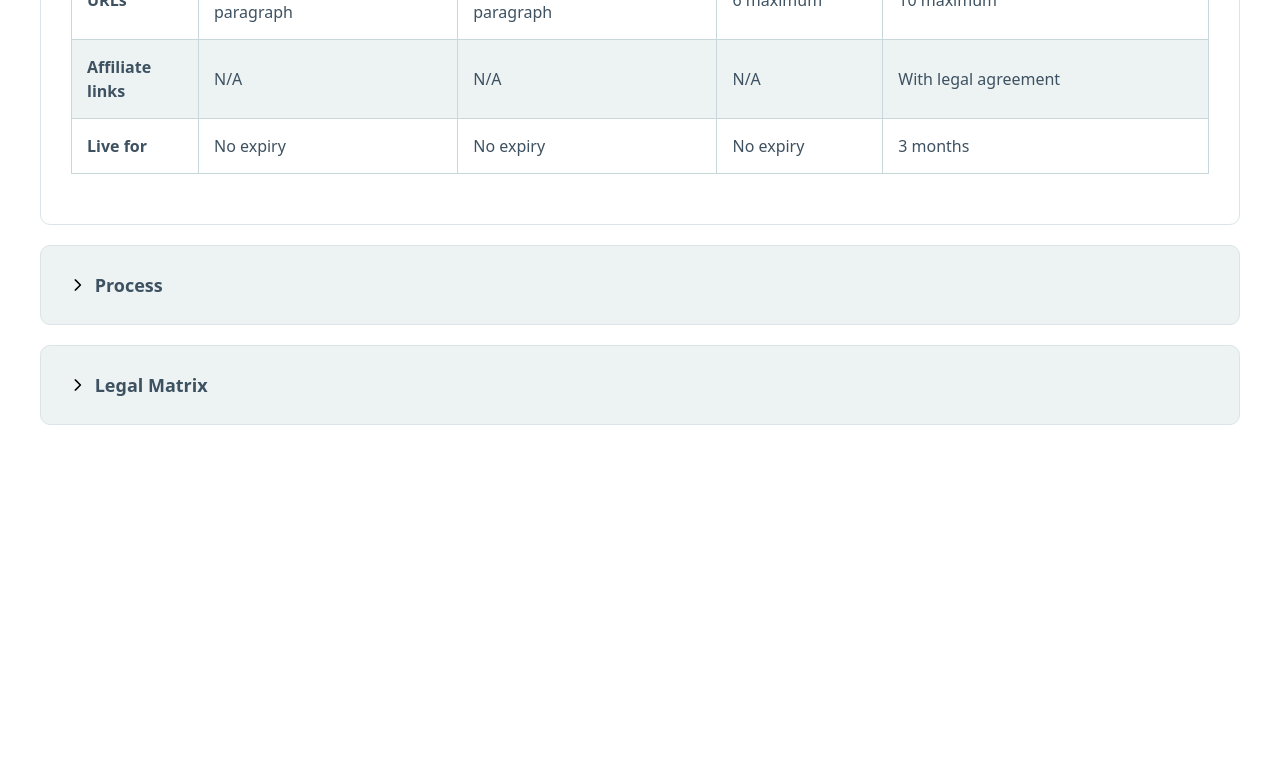
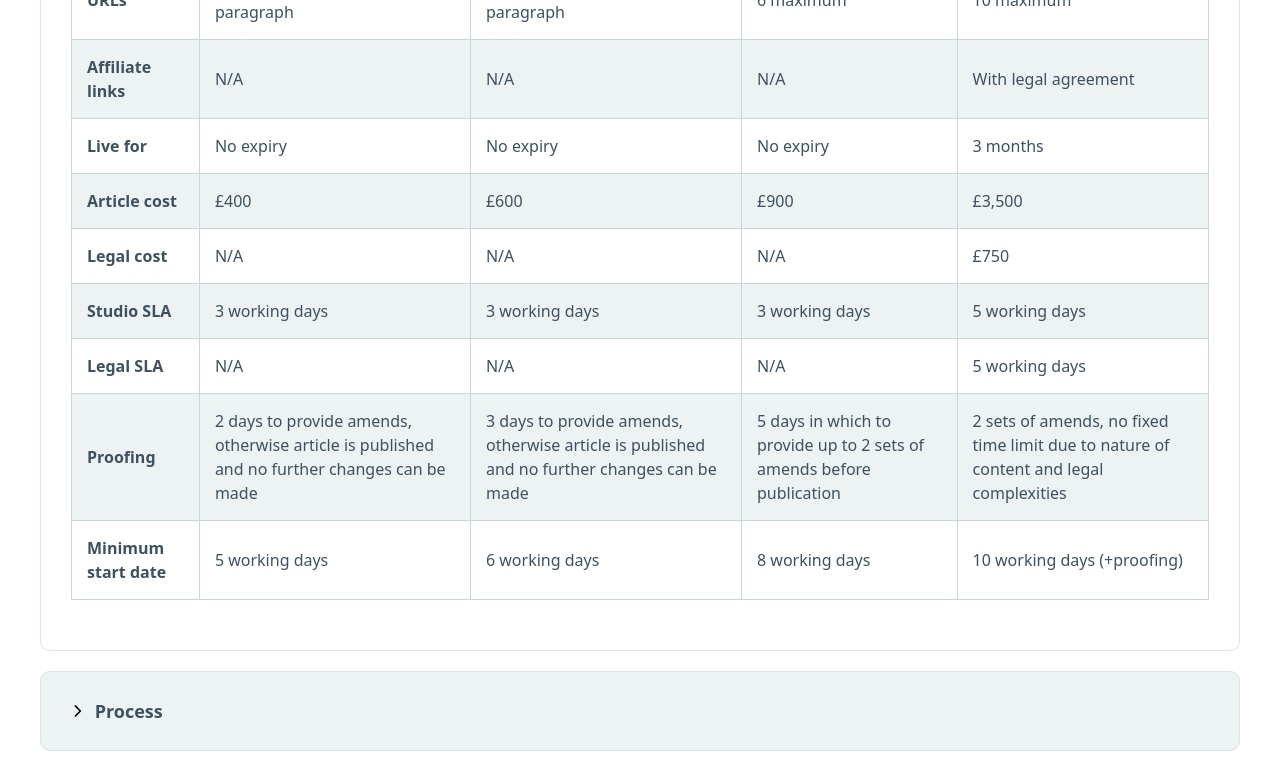
Before and after one commit to tombramwell/cmspecs, a Next.js app: page / in a window 1280 px wide. Shown: the part 598-1368 px from the top of the page. Before the commit the page ends 1023 px from the top, so only its background shows below. Built offline with nearby package versions, Linux system fonts and the light colour scheme.

Commit message:
list
list

```diff
--- a/pages/index.js
+++ b/pages/index.js
@@ -8,7 +8,7 @@ import { Accordion, AccordionTab } from 'primereact/accordion';
 export default function Home() {
   const data = [
     {"id": 1,
-    "package": "Word Count",
+    "package": "Word count",
     "supplied": 450,
     "research": 450,
     "bespoke": 750,
@@ -48,8 +48,45 @@ export default function Home() {
     "supplied": "No expiry",
     "research": "No expiry",
     "bespoke": "No expiry",
-    "restricted": "3 months"
-
+    "restricted": "3 months"},
+    {"id": 8,
+    "package": "Article cost",
+    "supplied": "£400",
+    "research": "£600",
+    "bespoke": "£900",
+    "restricted": "£3,500"},
+    {"id": 9,
+    "package": "Legal cost",
+    "supplied": "N/A",
+    "research": "N/A",
+    "bespoke": "N/A",
+    "restricted": "£750"},
+    {"id": 10,
+    "package": "Studio SLA",
+    "supplied": "3 working days",
+    "research": "3 working days",
+    "bespoke": "3 working days",
+    "restricted": "5 working days"},
+    {"id": 11,
+    "package": "Legal SLA",
+    "supplied": "N/A",
+    "research": "N/A",
+    "bespoke": "N/A",
+    "restricted": "5 working days"},
+    {"id": 12,
+    "package": "Proofing",
+    "supplied": "2 days to provide amends, otherwise article is published and no further changes can be made",
+    "research": "3 days to provide amends, otherwise article is published and no further changes can be made",
+    "bespoke": "5 days in which to provide up to 2 sets of amends before publication",
+    "restricted": "2 sets of amends, no fixed time limit due to nature of content and legal complexities"
+    },
+    {
+      "id": 13,
+      "package": "Minimum start date",
+      "supplied": "5 working days",
+      "research": "6 working days",
+      "bespoke": "8 working days",
+      "restricted": "10 working days (+proofing)"
     }
 
   ]
@@ -196,7 +233,24 @@ export default function Home() {
             </DataTable>
       </AccordionTab>
       <AccordionTab className="pt-5" header="Process">
-
+      <div className="pt-5 pb-5">
+      <ul>
+        <li>All SLAs begin from the point Studio receives all of the necessary assets OR a confirmed time slot for a client call</li>
+        <li>If a Content Marketing ARF is uploaded and doesn't follow the specifications above or assets are missing, it <strong>will</strong> be put onto Query</li>
+        <li>It is the salesperson or CST team member's responsibility to ensure all client-supplied assets have been uploaded</li>
+        <li>No member of the Studio team should be chased prior to the SLAs listed above</li>
+        <li>Once an article is approved and has been published, no further changes can be made. From there, a Content Marketing Amends package would need to be processed to facilitate any changes</li>
+        <li>Each article published must be at least 90% unique. This means that some quotes could be included in two or more articles, but if a client wishes to "re-use" previously-published content, a CM Amends package should be booked, rather than a new article package</li>
+      </ul>
+      <u><strong>Images</strong></u>
+      <ul>
+        <li>Client logos cannot be included in content marketing artices</li>
+        <li>Images cannot contain overlaid text</li>
+        <li>Display ads and posters cannot be used as images within articles</li>
+        <li>Captions and image credits should be supplied with all images</li>
+        <li>Images should be landscape, in a 3:2 ratio and no less than 1,200px. JPEG is the preferred format, PNG cannot be used</li>
+      </ul>
+      </div>
       </AccordionTab>
       <AccordionTab className="pt-5" header="Legal Matrix">
 
```
